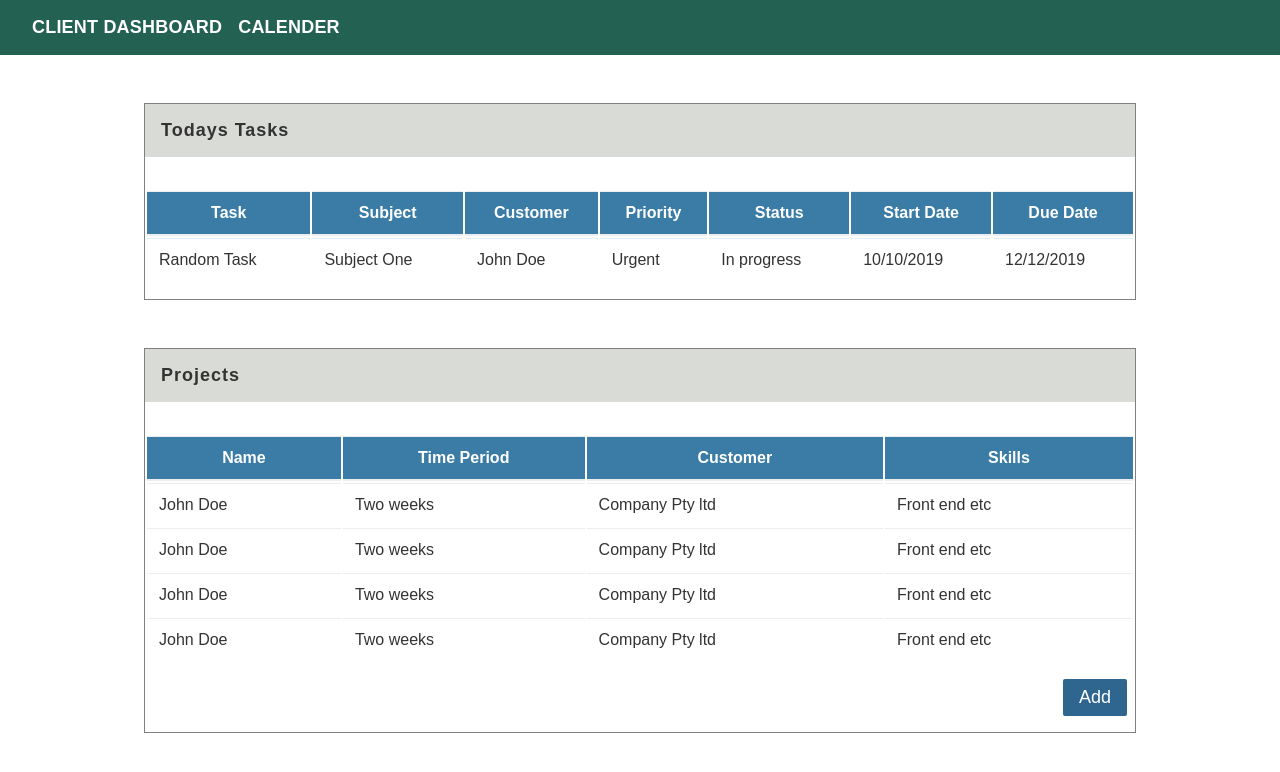
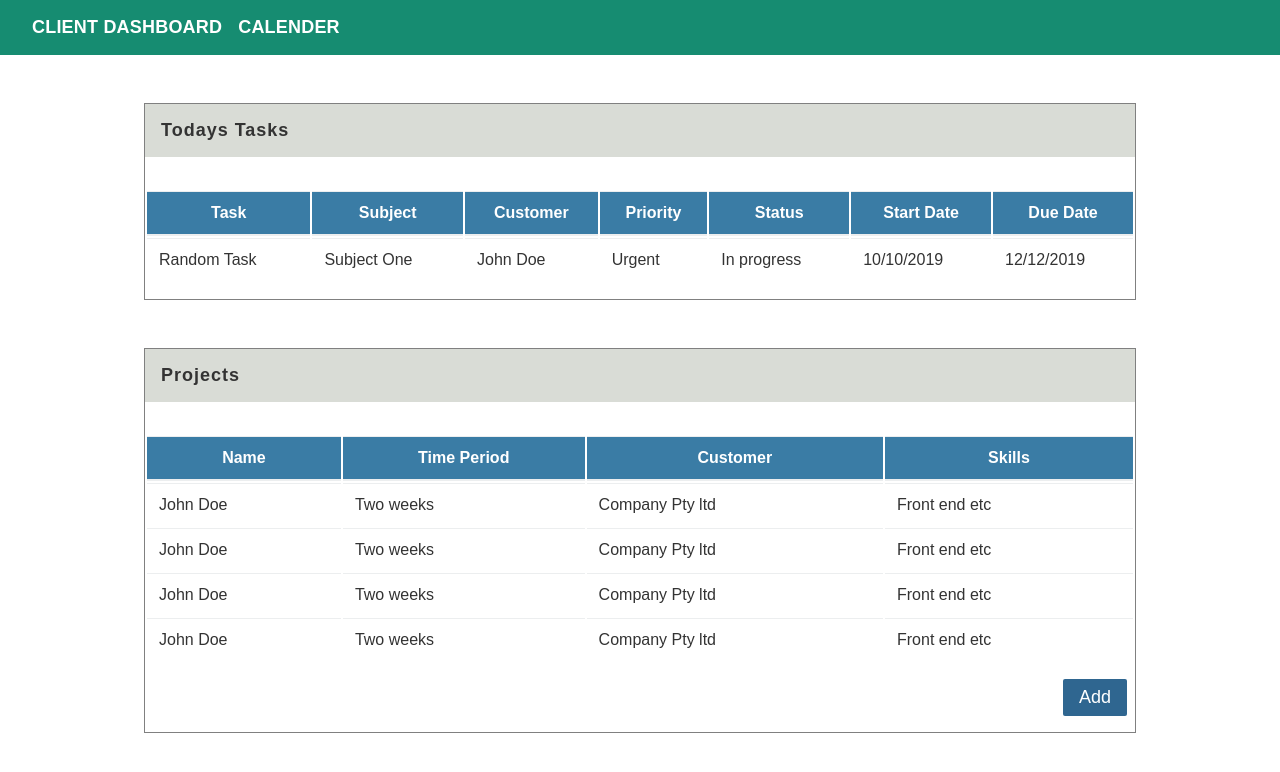
Before and after one commit to tsbajwa/dashboard, a React (Create React App) app: page / in a window 1280 px wide. Shown: the top 772 px of the page. Built offline with nearby package versions, Linux system fonts and the light colour scheme.

Commit message:
update: updated bg color

```diff
--- a/src/components/Header/index.js
+++ b/src/components/Header/index.js
@@ -13,7 +13,7 @@ const __Header = styled.header`
   display: flex;
   align-items: center;
   padding: 0 2rem;
-  background: #236153;
+  background: #168c71;
   height: 55px;
 
   a {
```
